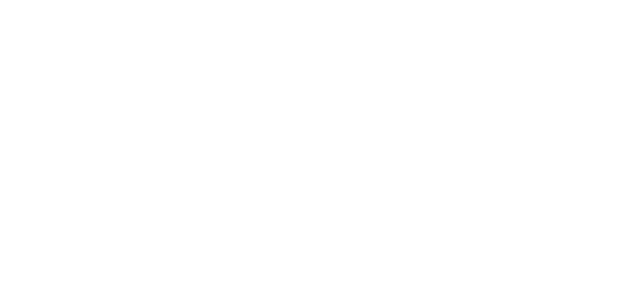
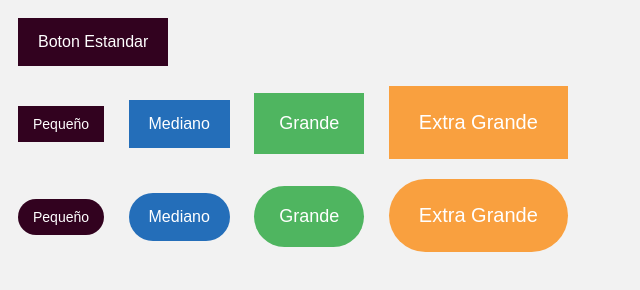
Before and after one commit to ErickIzquierdo/CursoDisenoWeb, a plain HTML site: page css/botones.html in a window 1280 px wide. Shown: the whole page, without its empty margins (0-640 px from the left). Drawn offline with Linux system fonts and the light colour scheme.

Commit message:
Se agregaron archivos de botones y posicionamiento de cajas

```diff
--- a/css/botones.css
+++ b/css/botones.css
@@ -0,0 +1,62 @@
+body {
+    background: #f2f2f2;
+    font-family: Arial, Helvetica, sans-serif;
+}
+
+div{
+    margin: 20px, 0;
+}
+
+.btn {
+    background: #32021f;
+    color:white;
+    font-size: 16px;
+    text-decoration: none;
+    padding: 15px 20px;
+    display: inline-block;
+    margin: 10px;
+}
+
+
+.btn:hover {
+    opacity: 0.8;
+}
+
+/*Tamaños*/
+
+.small{
+    font-size: 14px;
+    padding: 10px 15px;
+}
+
+.medium{
+    font-size: 16px;
+    padding: 15px 20px;
+}
+
+.big{
+    font-size: 18px;
+    padding: 20px 25px;
+}
+
+.extra-big{
+    font-size: 20px;
+    padding: 25px 30px;
+}
+
+/*Colores*/
+
+.azul {
+    background: #246eb9;
+}
+.verde {
+    background: #4fb560;
+}
+.naranja {
+    background: #f9a03f;
+}
+
+/*Efectos*/
+.border-radius {
+    border-radius: 100px;
+}
--- a/css/botones.html
+++ b/css/botones.html
@@ -4,9 +4,25 @@
     <meta charset="UTF-8">
     <meta http-equiv="X-UA-Compatible" content="IE=edge">
     <meta name="viewport" content="width=device-width, initial-scale=1.0">
+    <link rel="stylesheet" href="botones.css">
     <title>Botones</title>
 </head>
 <body>
+    <div>
+        <a href="#" class="btn">Boton Estandar</a>
+    </div>
+    <div>
+        <a href="#" class="btn small">Pequeño</a>
+        <a href="#" class="btn medium azul">Mediano</a>
+        <a href="#" class="btn big verde">Grande</a>
+        <a href="#" class="btn extra-big naranja">Extra Grande</a>
+    </div>
 
+    <div>
+        <a href="#" class="btn small border-radius">Pequeño</a>
+        <a href="#" class="btn medium azul border-radius">Mediano</a>
+        <a href="#" class="btn big verde border-radius">Grande</a>
+        <a href="#" class="btn extra-big naranja border-radius">Extra Grande</a>
+    </div>
 </body>
 </html>
--- /dev/null
+++ b/css/posicionamiento.css
@@ -0,0 +1,33 @@
+* {
+    padding:0;
+    margin:0;
+}
+
+body{
+    background: #f2f2f2;
+}
+
+.caja{
+    width: 200px;
+    height: 200px;
+    background: #0e6ba8;
+    margin:20px;
+    float:left;
+}
+
+.posicionada{
+    background: #6695e8;
+    /* position: absolute; */
+    /* top:;
+    right:;
+    left:200px;
+    bottom:; */
+}
+
+/* .cajaPadre {
+    margin:20px;
+    background: #2e294e;
+    width: 500px;
+    height: 500px;
+    position: relative;
+} */
```
Also changed, not shown: css/posicionamiento.html (added, +25 -0 lines).
